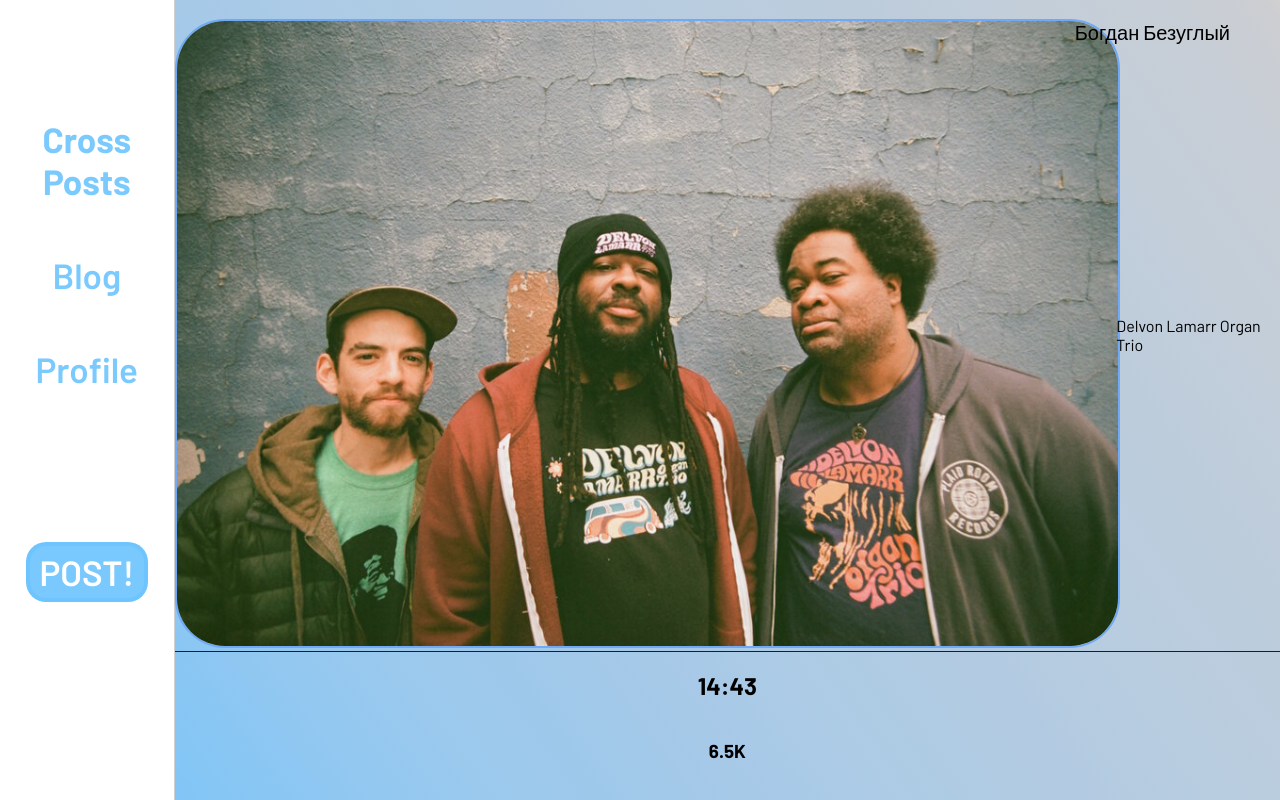
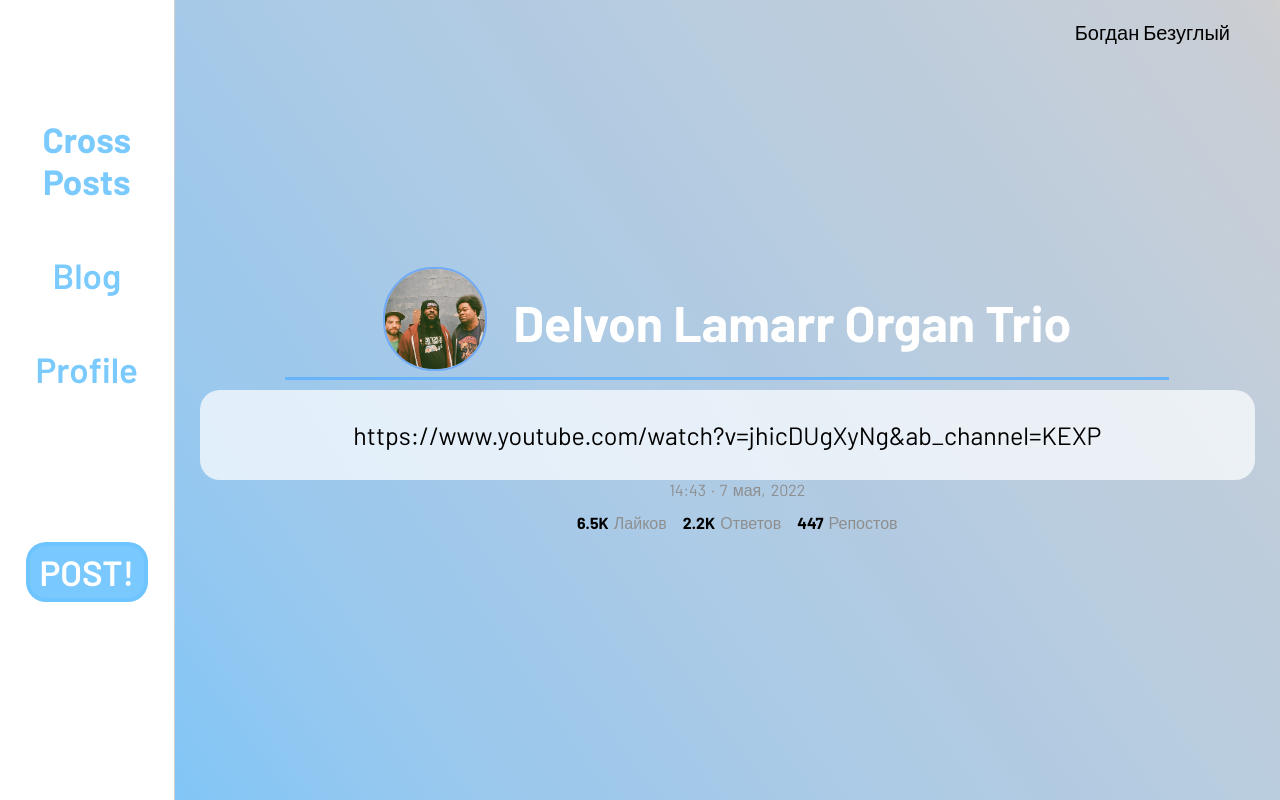
Before and after one commit to bboddyya/CrossPosts_sandbox, a React (Create React App) app: page /tasks/1234123 in a window 1280 px wide. Built offline with nearby package versions, Linux system fonts and the light colour scheme.

Commit message:
Верстка отдельного поста: Имя и тело.

```diff
--- a/src/Pages/SinglePost/SinglePost.css
+++ b/src/Pages/SinglePost/SinglePost.css
@@ -3,20 +3,43 @@
   flex-direction: column;
   align-items: center;
   justify-content: center;
+  padding-bottom: 30px;
+  width: 88%;
 }
 
 .singlePostHeader {
   display: flex;
   flex-direction: row;
-  border-bottom: solid blue 1px;
+  border-bottom: solid rgb(103, 180, 251) 3px;
   align-items: center;
   justify-content: center;
+  width: 80%;
+  margin-top: 30px;
 }
 
 .singlePostPhoto {
+  width: 100px;
+  height: 100px;
+  margin-right: 30px;
+  margin-bottom: 10px;
 }
 
-.singlePostPhoto .lnr-user {
-  font-size: 100px;
-  color: rgb(112, 170, 246);
+.singlePostName {
+  font-size: 50px;
+  color: white;
+  font-weight: 700;
 }
+
+.singlePostTitle {
+  display: inline-block;
+  background-color: rgba(252, 254, 255, 0.728);
+  width: 90%;
+  font-size: 25px;
+  border-radius: 20px;
+  margin-top: 10px;
+  padding: 30px;
+  word-wrap: break-word;
+  text-align: center;
+
+  overflow: auto;
+}
--- a/src/Pages/SinglePost/SinglePost.js
+++ b/src/Pages/SinglePost/SinglePost.js
@@ -13,7 +13,10 @@
   return (
     <div className="singlePostWrapper">
       <div className="singlePostHeader">
-        <div className="singlePostPhoto">
+        <div
+          className="singlePostPhoto"
+          style={picture ? { display: "block" } : { display: "none" }}
+        >
           {picture ? (
             <img
               src={picture}
@@ -21,18 +24,34 @@
               className="picture"
               style={darkMode ? themeColor.pictureBorder : null}
             />
-          ) : (
-            <div
-              className="lnr lnr-user profilePicture"
-              style={darkMode ? themeColor.profilePicture : null}
-            />
-          )}
+          ) : null}
         </div>
 
         <div className="singlePostName">{author}</div>
       </div>
-      <h2>{time}</h2>
-      <h3>{likes}</h3>
+      <div className="singlePostTitle">{title}</div>
+      <div
+        className="postDate"
+        style={darkMode ? themeColor.likesShareRepost : null}
+      >
+        {time}
+        {" · "}
+        {date}, 2022
+      </div>
+      <div
+        className="likesShareRepost"
+        style={darkMode ? themeColor.likesShareRepost : null}
+      >
+        <span className="likes">
+          <strong>{likes}</strong> Лайков
+        </span>
+        <span className="replies">
+          <strong>{replies}</strong> Ответов
+        </span>
+        <span className="shares">
+          <strong>{shares}</strong> Репостов
+        </span>
+      </div>
     </div>
   );
 }
--- a/src/Themes/ThemeSwitch.js
+++ b/src/Themes/ThemeSwitch.js
@@ -13,7 +13,7 @@
     <div className="themeWrapper">
       <button className="themeSwitch" onClick={toogleThemeSwitch}>
         {darkMode ? (
-          <span class="lnr lnr-sun" style={{ color: "#b0bac2" }} />
+          <span className="lnr lnr-sun" style={{ color: "#b0bac2" }} />
         ) : (
           <span className="lnr lnr-moon" />
         )}
--- a/src/index.css
+++ b/src/index.css
@@ -8,8 +8,8 @@
 body {
   margin: 0;
   padding: 0;
-  height: 100vh;
-
+  /* height: 100vh; */
+  height: auto;
   width: 100%;
   background-color: #e8f7fc;
   font-family: "Barlow", sans-serif;
```
